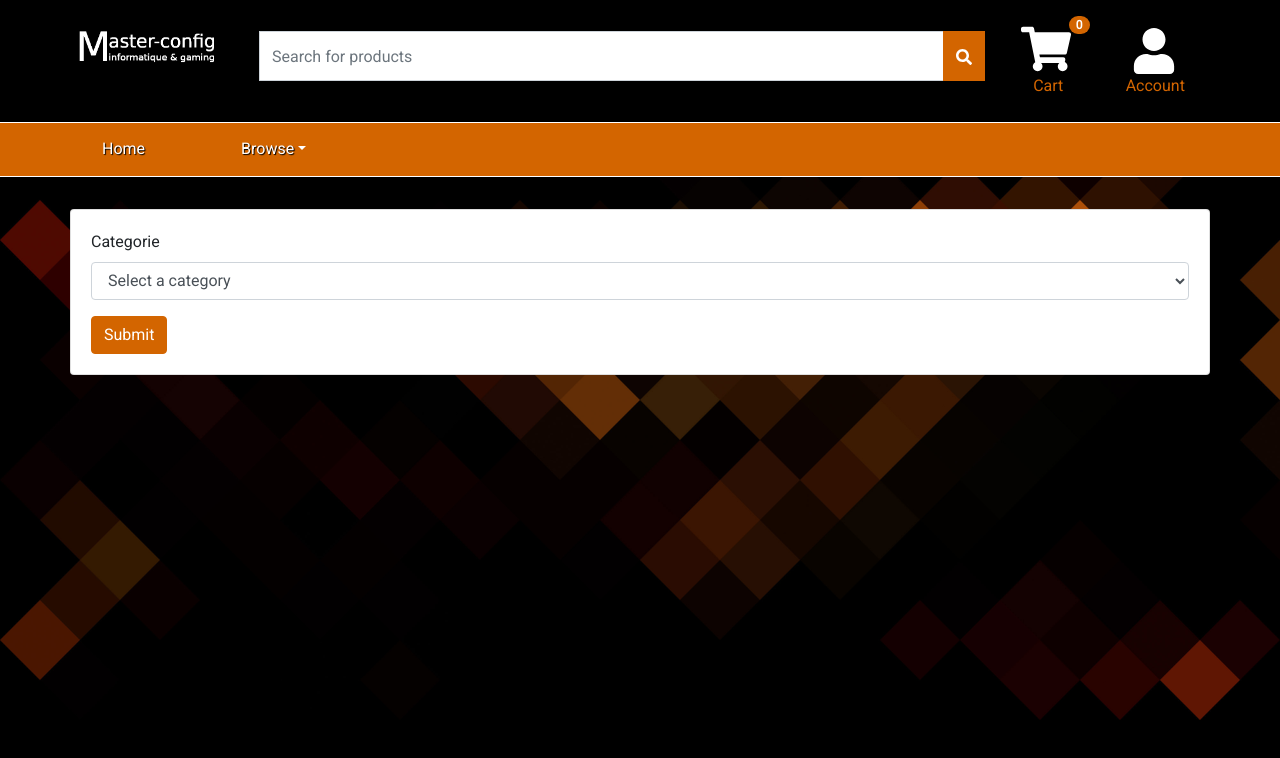
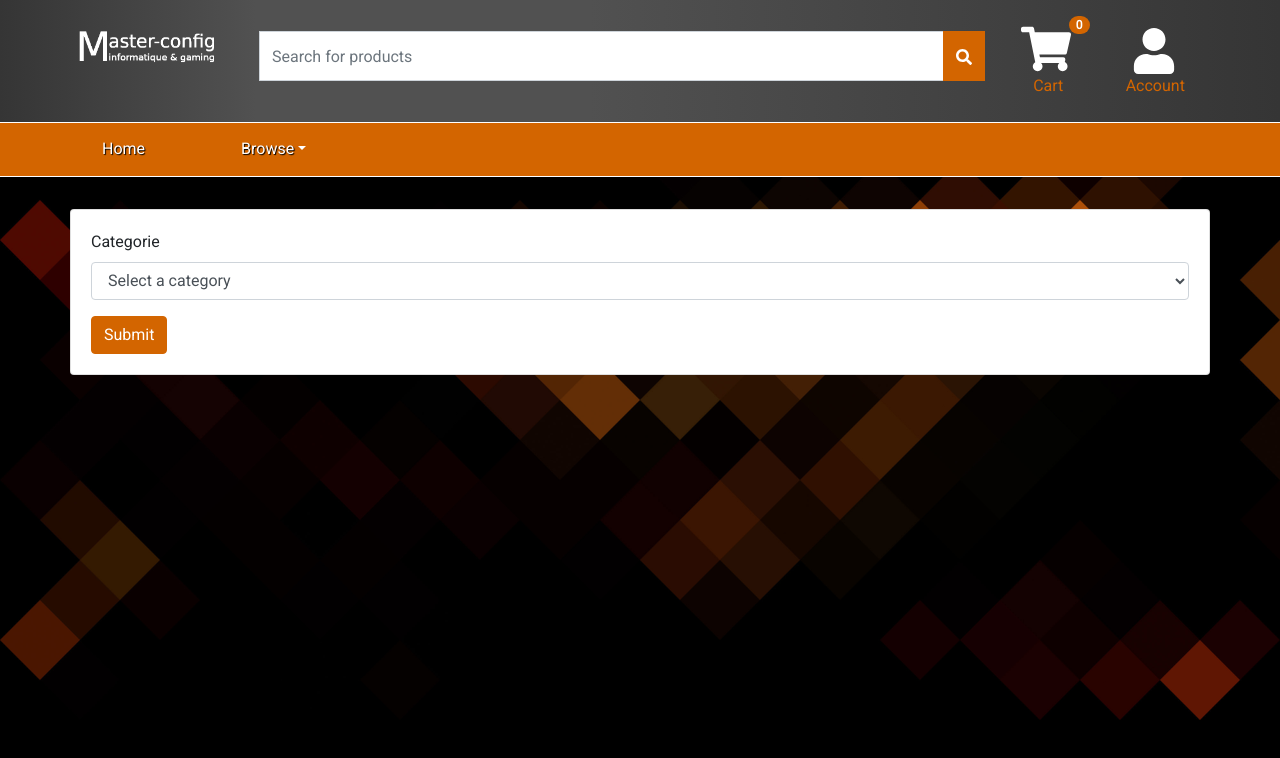
Before and after one commit to mteterel/e-commerce, a React (Create React App) app in the folder client/: page /admin/products/add in a window 1280 px wide. Shown: the top 758 px of the page. Built offline with nearby package versions, Linux system fonts and the light colour scheme.

Commit message:
navbar update style color

```diff
--- a/client/src/components/AppNavBar_1.jsx
+++ b/client/src/components/AppNavBar_1.jsx
@@ -21,7 +21,7 @@ import styles from "./AppNavBar_1.module.scss";
 
 const AppNavBar1 = props => {
   return (
-    <Navbar bg="dark" variant="dark" style={{ padding: "1em" }}>
+    <Navbar bg="dark" variant="dark" className={styles.navbar_top} style={{ padding: "1em" }}>
       <Container>
         <Row>
           <Col xs lg="2">
--- a/client/src/components/AppNavBar_1.module.scss
+++ b/client/src/components/AppNavBar_1.module.scss
@@ -57,3 +57,6 @@
     // width: 120px;
     // padding-left: 380px;
 }
+.navbar_top{
+  background: linear-gradient(90deg,#353535 0,#515151 20%,#515151 46%,#353535);
+}
```
